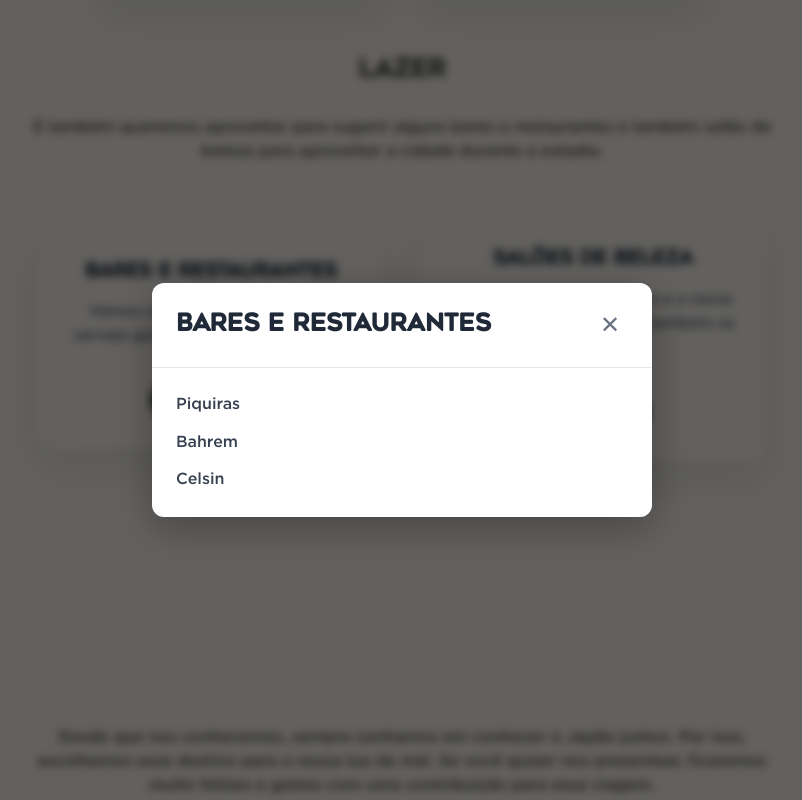
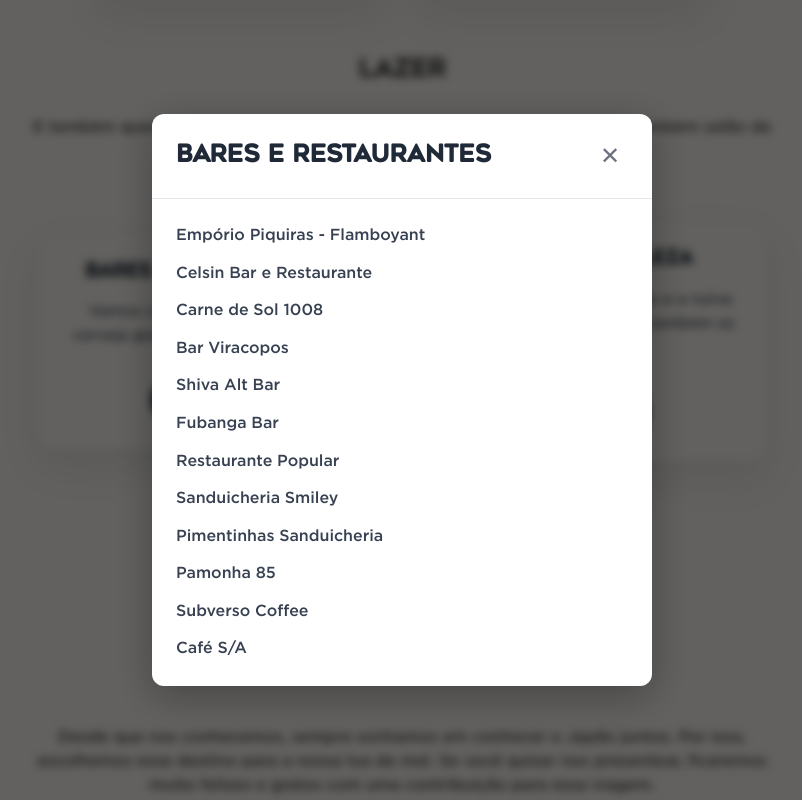
Before and after one commit to SeuZeRicardo/ricardo-giovanna, a React (Vite) app: page / in a window 1280 px wide. Both pictures are taken after a click on the button "Bora beber". Shown: the part 3398-4198 px from the top of the page, without its empty margins (238-1040 px from the left). Built offline with nearby package versions, Linux system fonts and the light colour scheme.

Commit message:
feat(modalTips): Update modal tips with new restaurant and salon names

```diff
--- a/src/components/ModalTips/modal-tips.jsx
+++ b/src/components/ModalTips/modal-tips.jsx
@@ -36,9 +36,18 @@
         triggerRef={firstCardRef}
       >
         <ul>
-          <li>Piquiras</li>
-          <li>Bahrem</li>
-          <li>Celsin</li>
+          <li>Empório Piquiras - Flamboyant</li>
+          <li>Celsin Bar e Restaurante</li>
+          <li>Carne de Sol 1008</li>
+          <li>Bar Viracopos</li>
+          <li>Shiva Alt Bar</li>
+          <li>Fubanga Bar</li>
+          <li>Restaurante Popular</li>
+          <li>Sanduicheria Smiley</li>
+          <li>Pimentinhas Sanduicheria</li>
+          <li>Pamonha 85</li>
+          <li>Subverso Coffee</li>
+          <li>Café S/A</li>
         </ul>
       </Modal>
       <Modal
@@ -48,33 +57,12 @@
         triggerRef={secondCardRef}
       >
         <ul>
-          <li>
-            <a
-              href="https://example.com/salao-a"
-              target="_blank"
-              rel="noopener noreferrer"
-            >
-              Salão A
-            </a>
-          </li>
-          <li>
-            <a
-              href="https://example.com/salao-b"
-              target="_blank"
-              rel="noopener noreferrer"
-            >
-              Salão B
-            </a>
-          </li>
-          <li>
-            <a
-              href="https://example.com/salao-c"
-              target="_blank"
-              rel="noopener noreferrer"
-            >
-              Salão C
-            </a>
-          </li>
+          <li>Lillê Beauty & Hair SPA Studio</li>
+          <li>Alpha Hair Alphaville</li>
+          <li>e.ttros</li>
+          <li>@marcelaelois</li>
+          <li>@camilaraujomakeup</li>
+          <li>@azulservulo [Apenas cortes de cabelo]</li>
         </ul>
       </Modal>
     </div>
```
